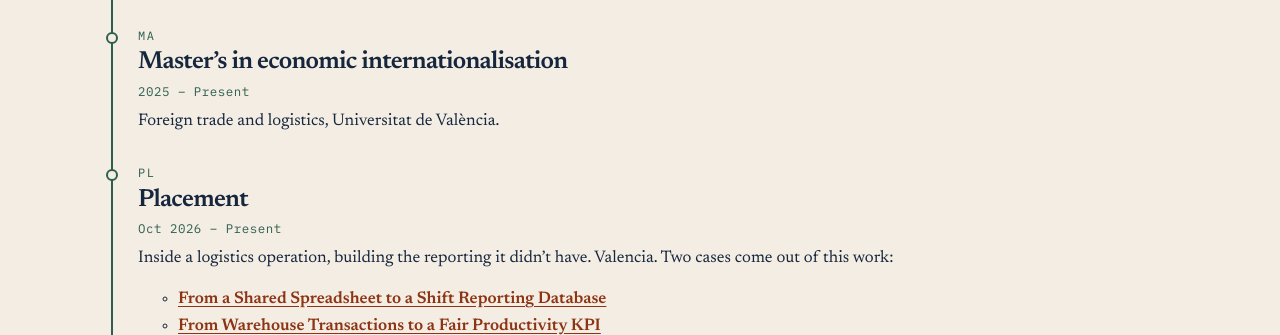
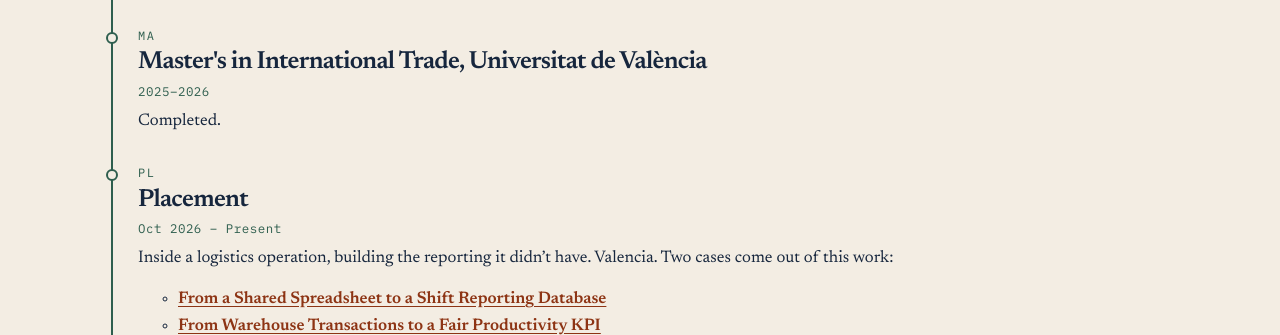
Before and after one commit to HidalgosCode27/dataviva, a plain HTML site: page index.html in a window 1280 px wide. Shown: the part 1723-2058 px from the top of the page. Drawn offline with Linux system fonts and the light colour scheme.

Commit message:
Mark the master's in international trade as completed.
The home intro and the timeline now say she has finished a Master's in International Trade at Universitat de València, 2025–2026.

Co-authored-by: Andrea Hidalgo <andrehidalgoarce@gmail.com>

```diff
--- a/index.html
+++ b/index.html
@@ -79,7 +79,7 @@
             </div>
           </div>
           <p class="role">Data Analysis · Data Storyteller · Business &amp; Market Intelligence · ETL</p>
-          <p class="lede">I'm a Costa Rican data analyst based in Valencia. I came to data through journalism: seven years turning economic figures into something a reader could act on, at IOM, at Bloomberg Línea, and through DATAVIVA, my own consultancy. I'm now finishing a master's in economic internationalisation and spending my placement inside a logistics operation, building the reporting it didn't have. These are the cases I can stand behind.</p>
+          <p class="lede">I'm a Costa Rican data analyst based in Valencia. I came to data through journalism: seven years turning economic figures into something a reader could act on, at IOM, at Bloomberg Línea, and through DATAVIVA, my own consultancy. I've just finished a master's in international trade and I'm now spending my placement inside a logistics operation, building the reporting it didn't have. These are the cases I can stand behind.</p>
           <div class="actions">
             <a class="btn btn-primary" href="#cases">See the cases</a>
             <a class="btn btn-ghost" href="#contact">Contact</a>
@@ -192,9 +192,9 @@
             <li class="stop reveal">
               <p class="stop-code">MA</p>
               <div>
-                <h3>Master’s in economic internationalisation</h3>
-                <p class="stop-when">2025 – Present</p>
-                <p>Foreign trade and logistics, Universitat de València.</p>
+                <h3>Master's in International Trade, Universitat de València</h3>
+                <p class="stop-when">2025–2026</p>
+                <p>Completed.</p>
               </div>
             </li>
             <li class="stop reveal">
```
Also changed, not shown: casos/debt-behind-the-miracle.html (+1 -1 lines), casos/mapping-chokepoints.html (+1 -1 lines).
